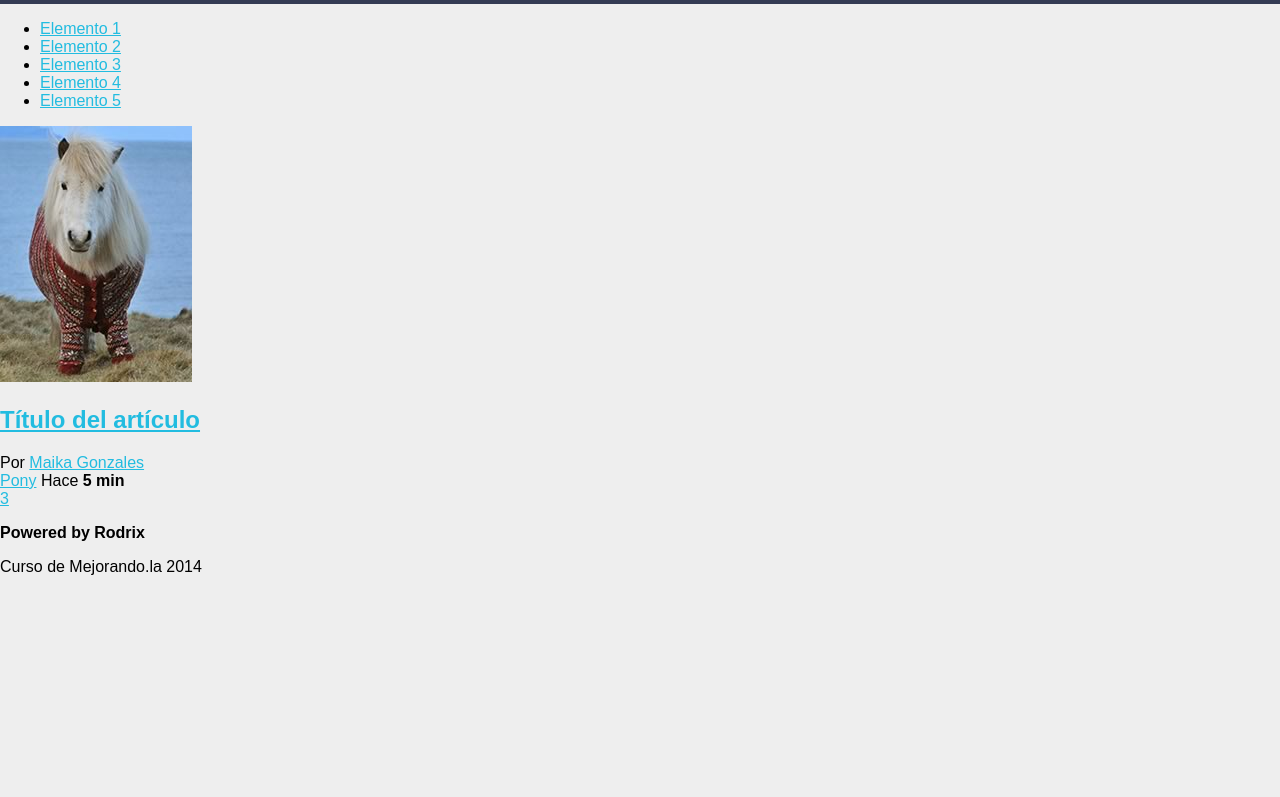
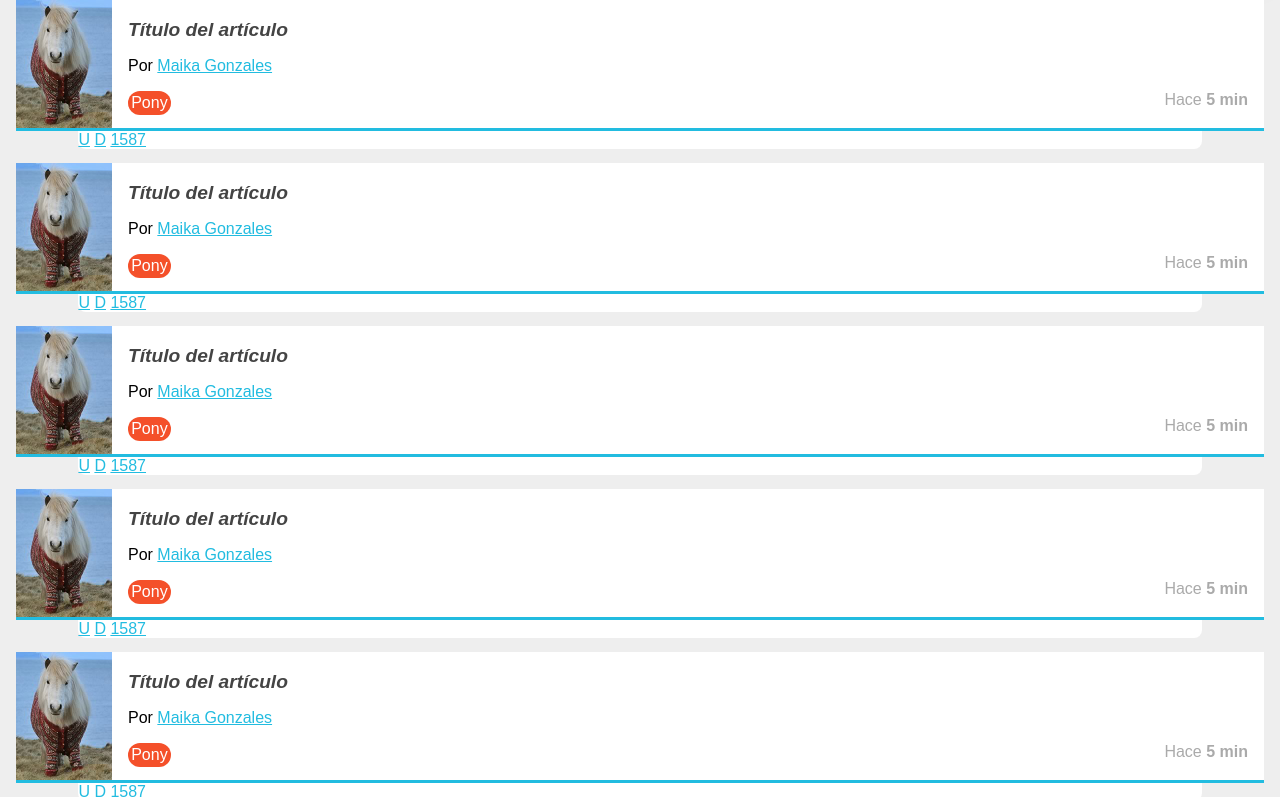
Before and after one commit to WeinSoft/Puls214_Europa, a plain HTML site: page index.html in a window 1280 px wide. Shown: the part 148-945 px from the top of the page. Before the commit the page ends 800 px from the top, so only its background shows below. Drawn offline with Linux system fonts and the light colour scheme.

Commit message:
finaliza la clase 2

```diff
--- a/estilos.css
+++ b/estilos.css
@@ -6,23 +6,45 @@ body{
 	font-family: Arial;
 	font-size: 16px;
 }
+footer{
+	color: rgba(255,255,255,0.7);
+	background: #22bce0;
+	padding: 1em;
+	text-align: center;
+
+}
+footer p:first-child{
+	margin-bottom: 0;
+}
+footer p:last-child{
+	margin-top: 0;
+}
+footer p:last-child:after{
+	content: " -"
+}
+footer p:last-child:before{
+	content: "- "
+}
 header{
 
 	background: #343b54;
 	color: white;
 	padding: 0.5em;
+
 	overflow: hidden;
+	position: relative;
 }
-header figure{
-	float: left;
-}
+
 header h1{
 	font-size: 1.2em;
 	font-weight: normal;
-	margin: 0 70px 0 0;
+	margin: 0.2em 70px 0 0;
 }
 header #Avatar{
-	float: right;
+	margin: 0.5em 0.5em 0 0;
+	position: absolute;
+	right: 0;
+	top: 0;
 }
 header #Avatar img{
 	border-radius: 50%;
@@ -34,3 +56,102 @@ header #logo img{
 	padding-right: 0.5em;
 	width: 52px;
 }
+nav{
+	background: #80bca3;
+	padding: 0em 0.5em;
+}
+nav ul{
+	list-style: none;
+	margin:0;
+	padding: 0;
+	position: relative;
+}
+nav ul #publicar_nav{
+
+	position: absolute;
+	top: -0.4em;
+	right: 0;
+}
+nav ul #publicar_nav a{
+	background: #22bce0;
+	border-radius: 5px;
+	box-shadow:rgba(0,0,0,0.5) 5px 5px 20px;
+	font-style: italic;
+	padding: 0.5em;
+	text-decoration: none;
+	text-shadow:rgba(0,0,0,0.5) 2px 2px 5px;
+}
+nav ul li{
+	display: inline-block;
+	margin: 0 1em 0 0;
+}
+nav ul li a{
+
+	color: white;
+	display: block;
+	padding: 0.5em 0;
+}
+
+#contenido{
+	margin: 1em;
+}
+#contenido .item{
+	background: white;
+	border-bottom: 3px solid #22bce0;
+	margin-bottom: 2em;
+	min-height: 128px;
+	position: relative;
+}
+#contenido .item .autor_item{
+	color: #aaa;
+	position: relative;
+}
+#contenido .item .datos_item{
+	margin: 1em 1em 0 0;
+	text-align: right;
+}
+#contenido .item .datos_item .fecha_item{
+	color: #aaa;
+}
+#contenido .item .datos_item .tag_item{
+	background: #f4502a;
+	border-radius: 5em;
+	color: white;
+	float: left;
+	display: inline-block;
+	padding: 0.2em;
+	text-decoration: none;
+}
+#contenido .item .imagen_item {
+	float: left;
+	margin: 0 1em 0 0;
+}
+
+#contenido .item .imagen_item img{
+	width: 96px;
+}
+
+#contenido .item .titulo_item{
+	font-size: 1.2em;
+	font-style: italic;
+	padding-top: 1em;
+	padding: 1em 1em 0 0;
+}
+#contenido .item .titulo_item a{
+	color: #444;
+	text-decoration: none;
+}
+#contenido .item .votacion{
+	background: white;
+	border-radius: 0 0 0.5em 0.5em;
+	left: 5%;
+	margin-top: 3px;
+	padding: 0.2 em 0.5em;
+	position: absolute;
+	top: 100%;
+	width: 90%;
+}
+#contenido .item .votacion .comentarios_item,
+#contenido .item .votacion .guardar_item{
+
+}
--- a/index.html
+++ b/index.html
@@ -23,7 +23,7 @@
 				<li><a href="#">Elemento 2</a></li>
 				<li><a href="#">Elemento 3</a></li>
 				<li><a href="#">Elemento 4</a></li>
-				<li id="Publicar_nav">
+				<li id="publicar_nav">
 					<a href="#">Elemento 5</a>
 				</li>
 			</ul>
@@ -45,9 +45,97 @@
 					</span>
 				</div>
 				<div class="votacion">
-					<a href="#" class="up"></a>
-					<a href="#" class="down"></a>
-					<a href="#" class="comentarios_item">3</a>
+					<a href="#" class="up">U</a>
+					<a href="#" class="down">D</a>
+					<a href="#" class="comentarios_item">1587</a>
+					<a href="#" class="guardar_item"></a>
+				</div>
+			</article>
+			<article class="item">
+				<figure class="imagen_item">
+					<img src="imagen.jpg">
+				</figure>
+				<h2 class="titulo_item">
+					<a href="#">Título del artículo</a>
+				</h2>
+				<div>
+					Por <a href="#">Maika Gonzales</a>
+				</div>
+				<div class="datos_item">
+					<a href="#" class="tag_item">Pony</a>
+					<span class="fecha_item">Hace <strong> 5 min</strong>
+					</span>
+				</div>
+				<div class="votacion">
+					<a href="#" class="up">U</a>
+					<a href="#" class="down">D</a>
+					<a href="#" class="comentarios_item">1587</a>
+					<a href="#" class="guardar_item"></a>
+				</div>
+			</article>
+			<article class="item">
+				<figure class="imagen_item">
+					<img src="imagen.jpg">
+				</figure>
+				<h2 class="titulo_item">
+					<a href="#">Título del artículo</a>
+				</h2>
+				<div>
+					Por <a href="#">Maika Gonzales</a>
+				</div>
+				<div class="datos_item">
+					<a href="#" class="tag_item">Pony</a>
+					<span class="fecha_item">Hace <strong> 5 min</strong>
+					</span>
+				</div>
+				<div class="votacion">
+					<a href="#" class="up">U</a>
+					<a href="#" class="down">D</a>
+					<a href="#" class="comentarios_item">1587</a>
+					<a href="#" class="guardar_item"></a>
+				</div>
+			</article>
+			<article class="item">
+				<figure class="imagen_item">
+					<img src="imagen.jpg">
+				</figure>
+				<h2 class="titulo_item">
+					<a href="#">Título del artículo</a>
+				</h2>
+				<div>
+					Por <a href="#">Maika Gonzales</a>
+				</div>
+				<div class="datos_item">
+					<a href="#" class="tag_item">Pony</a>
+					<span class="fecha_item">Hace <strong> 5 min</strong>
+					</span>
+				</div>
+				<div class="votacion">
+					<a href="#" class="up">U</a>
+					<a href="#" class="down">D</a>
+					<a href="#" class="comentarios_item">1587</a>
+					<a href="#" class="guardar_item"></a>
+				</div>
+			</article>
+			<article class="item">
+				<figure class="imagen_item">
+					<img src="imagen.jpg">
+				</figure>
+				<h2 class="titulo_item">
+					<a href="#">Título del artículo</a>
+				</h2>
+				<div>
+					Por <a href="#">Maika Gonzales</a>
+				</div>
+				<div class="datos_item">
+					<a href="#" class="tag_item">Pony</a>
+					<span class="fecha_item">Hace <strong> 5 min</strong>
+					</span>
+				</div>
+				<div class="votacion">
+					<a href="#" class="up">U</a>
+					<a href="#" class="down">D</a>
+					<a href="#" class="comentarios_item">1587</a>
 					<a href="#" class="guardar_item"></a>
 				</div>
 			</article>
```
